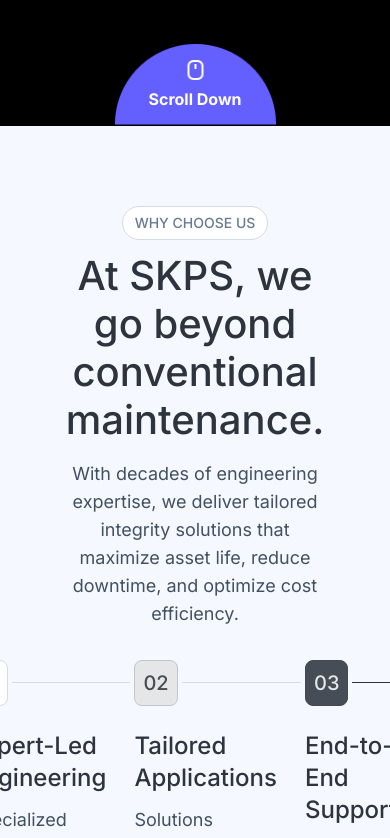
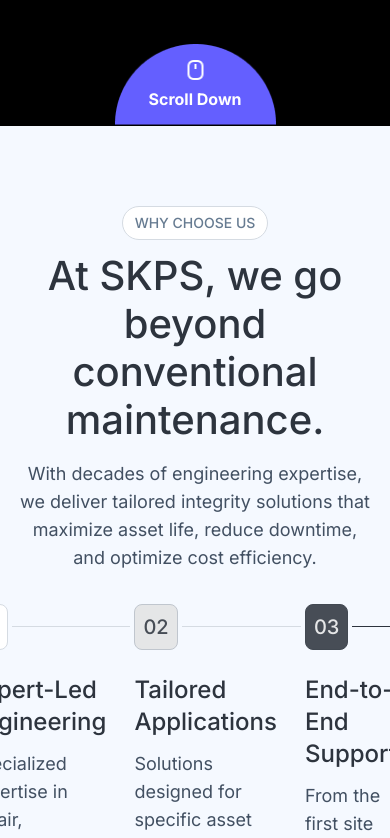
Before and after one commit to mohamed-elsayed-01/skps, a Next.js app: page / in a window 390 px wide. Shown: the part 800-1638 px from the top of the page. Built offline with nearby package versions, Linux system fonts and the light colour scheme.

Commit message:
fixing the review points

```diff
--- /dev/null
+++ b/features/landing/components/Hero/feautres.tsx
@@ -0,0 +1,6 @@
+
+const Features = () => {
+  return <div></div>;
+};
+
+export default Features;
--- a/features/landing/components/WhyChooseUS/FeatureCard.tsx
+++ b/features/landing/components/WhyChooseUS/FeatureCard.tsx
@@ -2,7 +2,7 @@
 
 const FeatureCard = ({ id, title, description, isActive }: FeatureItem) => {
   return (
-    <div className="">
+    <div>
       <div className="flex items-center mb-6 gap-1">
         <h1
           className={`
@@ -14,8 +14,7 @@
             }
           `}
         >
-          {" "}
-          0{id}
+          {id.toString().padStart(2, "0")}
         </h1>
         <div
           className={`flex-1 h-px ${
--- a/features/landing/components/WhyChooseUS/main-why-choose-us.tsx
+++ b/features/landing/components/WhyChooseUS/main-why-choose-us.tsx
@@ -3,8 +3,7 @@
 
 const MainWhyChooseUs = () => {
   return (
-    <section className="flex flex-col items-center justify-center py-20 px-[120px]">
-      <Heading />
+<section className="flex flex-col items-center justify-center py-20 px-4 md:px-20 lg:px-[120px]">      <Heading />
       <Features />
     </section>
   );
--- a/features/landing/hooks/useInterval.ts
+++ b/features/landing/hooks/useInterval.ts
@@ -2,8 +2,7 @@
 
 import { useEffect, useRef } from "react";
 
-export function useInterval(callback: () => void, delay: number) {
-  const savedCallback = useRef(callback);
+export function useInterval(callback: () => void, delay: number | null) {  const savedCallback = useRef(callback);
 
   // Save the latest callback
   useEffect(() => {
```
